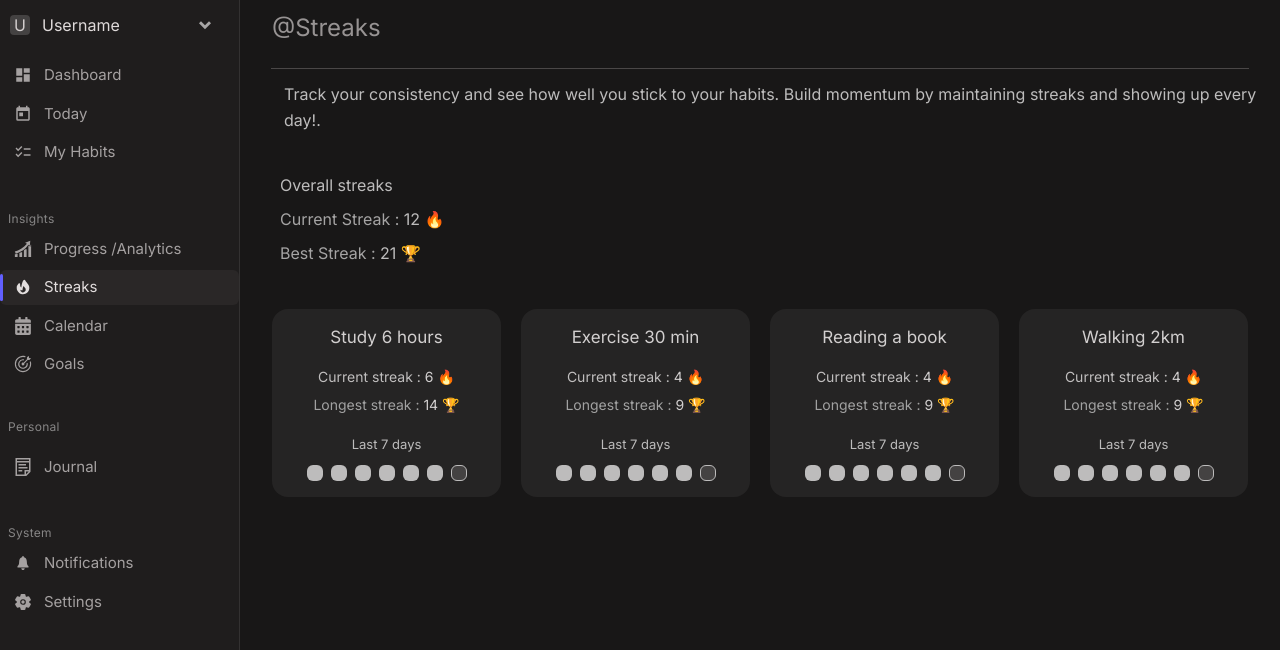
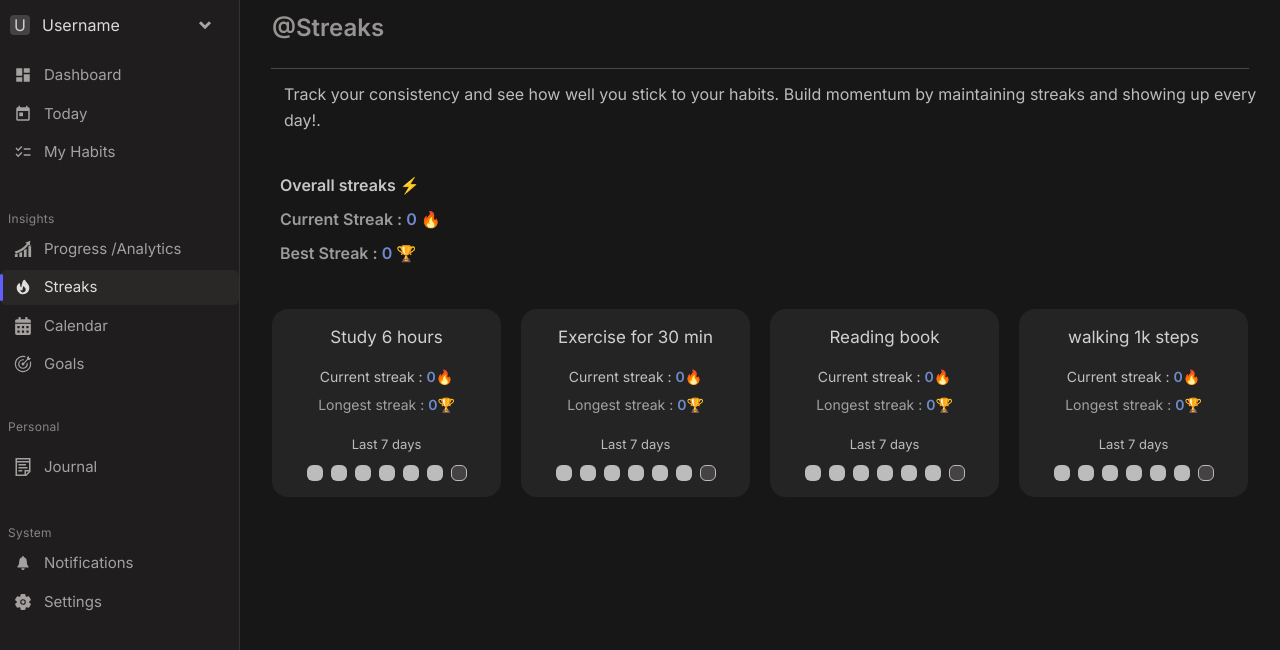
Before and after one commit to Ketancodes/habitflow, a React (Vite) app: page /dashboard/streaks in a window 1280 px wide. Shown: the top 650 px of the page. Built offline with nearby package versions, Linux system fonts and the light colour scheme.

Commit message:
goals page layout and ux or complete working logic is implemented

```diff
--- a/src/components/Goalcard.jsx
+++ b/src/components/Goalcard.jsx
@@ -15,6 +15,7 @@ export default function Goalcard({
   onAddProgress,
   onDelete,
   onArchive,
+  isProgressAddedToday,
 }) {
   const progress =
     totalDays && totalDays > 0
@@ -116,11 +117,17 @@ export default function Goalcard({
             </button>
           ) : (
             <button
-              className="mt-4 w-[90%] px-2 py-1.5 rounded-lg bg-[#3a3a3a] hover:bg-[#4a4a4a] hover:scale-[1.01] text-[#bebaba] cursor-pointer active:bg-[#4e51fa]  transition-transform duration-150 active:scale-[0.98]
- "
+              type="button"
+              disabled={isProgressAddedToday}
+              className={`mt-4 w-[90%] rounded-lg px-2 py-1.5 text-[#bebaba] transition-transform duration-150 ${
+                isProgressAddedToday
+                  ? "cursor-not-allowed bg-[#444343] text-[#777474] opacity-70"
+                  : "cursor-pointer bg-[#3a3a3a] hover:scale-[1.01] hover:bg-[#4a4a4a] active:scale-[0.98] active:bg-[#4e51fa]"
+              }`}
               onClick={() => onAddProgress(id)}
             >
-              <span className="text-xl">+</span> 1 day progress
+              <span className="text-xl">+</span>{" "}
+              {isProgressAddedToday ? "Progress added" : "1 day progress"}
             </button>
           )}
         </div>
--- a/src/context/Appcontext.jsx
+++ b/src/context/Appcontext.jsx
@@ -29,7 +29,17 @@ const defaultAppData = {
     title: "",
     habits: [],
   },
-  goals: [],
+  goals: [
+    {
+      id: 1,
+      title: "study 4 hours ",
+      frequency: "Daily",
+      totalDays: 90,
+      completedDays: 30,
+      active: true,
+      lastProgressDate: null,
+    },
+  ],
 };
 
 // logic for resetting the habit for new day
--- a/src/pages/Goals.jsx
+++ b/src/pages/Goals.jsx
@@ -1,6 +1,7 @@
 import { useState } from "react";
 import Goalcard from "../components/Goalcard";
 import Goalmodal from "../components/Goalmodal";
+import useAppContext from "../context/useAppcontext";
 const goalEmojiMap = [
   { keywords: ["study", "read", "book", "learn", "exam"], emoji: "📚" },
   { keywords: ["gym", "fitness", "workout", "exercise", "run"], emoji: "💪" },
@@ -23,29 +24,38 @@ const getGoalEmoji = (title) => {
 };
 
 export default function Goals() {
+  const { appData, setAppData } = useAppContext();
+  const goals = appData.goals;
+
   const [goalmodal, setGoalModal] = useState(false);
-  const [goals, setGoals] = useState([
-    {
-      id: 1,
-      title: "Gaining 10 kg",
-      totalDays: 90,
-      completedDays: 60,
-      active: true,
-    },
-  ]);
 
+  // add goal logic
   const handleAddGoal = (newGoal) => {
-    setGoals((prev) => [
+    const trimmedTitle = newGoal.title.trim();
+    if (!trimmedTitle) return;
+
+    const isDuplicate = goals.some(
+      (goal) => goal.title.trim().toLowerCase() === trimmedTitle.toLowerCase(),
+    );
+
+    if (isDuplicate) return;
+
+    setAppData((prev) => ({
       ...prev,
+      goals: [
+        ...prev.goals,
         {
           id: Date.now(),
-        title: newGoal.title,
+          title: trimmedTitle,
           totalDays: Number(newGoal.totalDays) || null,
           frequency: newGoal.frequency || "",
           completedDays: 0,
           active: true,
+          lastProgressDate: null,
         },
-    ]);
+      ],
+    }));
+
     setGoalModal(false);
   };
 
@@ -62,26 +72,41 @@ export default function Goals() {
 
   //delete logic
   const handleDelete = (id) => {
-    setGoals((prev) => prev.filter((goal) => goal.id !== id));
+    setAppData((prev) => ({
+      ...prev,
+      goals: prev.goals.filter((goal) => goal.id !== id),
+    }));
   };
 
   // handle add progress logic
   const handleAddProgress = (id) => {
-    setGoals((prev) =>
-      prev.map((goal) =>
-        goal.id === id &&
-        (!goal.totalDays || goal.completedDays < goal.totalDays)
-          ? { ...goal, completedDays: goal.completedDays + 1 }
-          : goal,
-      ),
-    );
+    const today = new Date().toLocaleDateString("en-CA");
+
+    setAppData((prev) => ({
+      ...prev,
+      goals: prev.goals.map((goal) => {
+        if (goal.id !== id) return goal;
+        if (!goal.active) return goal;
+        if (goal.lastProgressDate === today) return goal;
+        if (goal.totalDays && goal.completedDays >= goal.totalDays) return goal;
+
+        return {
+          ...goal,
+          completedDays: goal.completedDays + 1,
+          lastProgressDate: today,
+        };
+      }),
+    }));
   };
 
-  //handle archieve logic
+  //handle archive logic
   const handleArchive = (id) => {
-    setGoals((prev) =>
-      prev.map((goal) => (goal.id === id ? { ...goal, active: false } : goal)),
-    );
+    setAppData((prev) => ({
+      ...prev,
+      goals: prev.goals.map((goal) =>
+        goal.id === id ? { ...goal, active: false } : goal,
+      ),
+    }));
   };
 
   // order of goals for filterign the goal by status
@@ -146,7 +171,13 @@ export default function Goals() {
           </div>
 
           {/* main goal card container */}
-          <div className=" w-[90%] ml-12 mt-6 grid grid-cols-3 gap-6">
+          <div
+            className={`mt-6 grid w-[90%] gap-6 ${
+              goals.length === 0
+                ? "mx-auto min-h-[45vh] place-items-center"
+                : "ml-12 grid-cols-3"
+            }`}
+          >
             {orderedGoals.map((goal) => (
               <Goalcard
                 key={goal.id}
@@ -160,12 +191,21 @@ export default function Goals() {
                 frequency={goal.frequency}
                 onDelete={handleDelete}
                 onArchive={handleArchive}
+                isProgressAddedToday={
+                  goal.lastProgressDate ===
+                  new Date().toLocaleDateString("en-CA")
+                }
               />
             ))}
             <div
-              className="h-52 w-60 bg-[#272626] rounded-xl flex items-center justify-center cursor-pointer hover:bg-[#333232] "
+              className="h-52 w-60 bg-[#272626] rounded-xl flex flex-col gap-4 items-center justify-center cursor-pointer hover:bg-[#333232] "
               onClick={() => setGoalModal(true)}
             >
+              {goals.length === 0 && (
+                <p className="text-base text-md  text-[#8f8c8c]">
+                  No goals yet
+                </p>
+              )}
               <h4 className="text-xl text-[#7a7878] hover:text-[#a3a3a3] transition-transform duration-150 active:scale-[0.95]">
                 + Add Goal
               </h4>
--- a/src/pages/Streaks.jsx
+++ b/src/pages/Streaks.jsx
@@ -1,36 +1,15 @@
+import useAppContext from "../context/useAppcontext";
 export default function Streaks() {
-  const streakData = [
-    {
-      id: 1,
-      title: "Study 6 hours",
-      currentStreak: 6,
-      longestStreak: 14,
-    },
-    {
-      id: 2,
-      title: "Exercise 30 min",
-      currentStreak: 4,
-      longestStreak: 9,
-    },
-    {
-      id: 3,
-      title: "Reading a book",
-      currentStreak: 4,
-      longestStreak: 9,
-    },
-    {
-      id: 4,
-      title: "Walking 2km",
-      currentStreak: 4,
-      longestStreak: 9,
-    },
-  ];
+  const { appData } = useAppContext();
+  const todayHabits = appData.todayHabits;
 
   return (
     <>
       <section>
         <div>
-          <h1 className="ml-8 mt-3 text-2xl text-[#979393]">@Streaks</h1>
+          <h1 className="ml-8 mt-3 text-2xl text-[#979393] font-semibold ">
+            @Streaks
+          </h1>
           <div className="mt-6 flex justify-center">
             <div className="h-px w-[94%] bg-[#4a4747]"></div>
           </div>
@@ -38,38 +17,40 @@ export default function Streaks() {
             Track your consistency and see how well you stick to your habits.
             Build momentum by maintaining streaks and showing up every day!.
           </p>
-          <div className="ml-10 mt-4 py-3 flex flex-col gap-2.5 text-[#a5a4a4]">
-            <h2 className="text-[#bdbcbc]">Overall streaks</h2>
+          <div className="ml-10 mt-4 py-3 flex flex-col gap-2.5 text-[#9c9a9a] font-semibold">
+            <h2 className="text-[#c7c5c5]">Overall streaks ⚡</h2>
             <p>
-              Current Streak : <span className="text-[#bdbcbc]">12</span> 🔥
+              Current Streak : <span className="text-[#6d8bcc]">0</span> 🔥
             </p>
             <p>
-              Best Streak : <span className="text-[#bdbcbc]">21</span> 🏆
+              Best Streak : <span className="text-[#6d8bcc]">0</span> 🏆
             </p>
           </div>
           <div className="mt-8 grid grid-cols-4 gap-5 px-8">
-            {streakData.map((habit) => (
+            {todayHabits.length === 0 && (
+              <div className="col-span-4 flex h-48 items-center justify-center rounded-xl bg-[#252424] text-[#8f8c8c]">
+                No habits in today yet
+              </div>
+            )}
+
+            {todayHabits.map((habit) => (
               <div
                 key={habit.id}
                 className="rounded-2xl bg-[#252424] px-4 py-4 text-[#bdbcbc] hover:bg-[#2e2d2d] hover:scale-[1.01] transition-all"
               >
                 <h3 className="text-center text-[17px] text-[#d2cfcf]">
-                  {habit.title}
+                  {habit.text}
                 </h3>
 
                 <div className="mt-4 flex flex-col items-center gap-2 text-sm text-[#c0bebe]">
                   <p>
                     Current streak :{" "}
-                    <span className="text-[#d2cfcf]">
-                      {habit.currentStreak}
-                    </span>{" "}
+                    <span className="text-[#6d8bcc] font-semibold ">0</span>
                     🔥
                   </p>
                   <p className="text-[#a1a1a1]">
                     Longest streak :{" "}
-                    <span className="text-[#d2cfcf]">
-                      {habit.longestStreak}
-                    </span>{" "}
+                    <span className="text-[#6d8bcc] font-semibold ">0</span>
                     🏆
                   </p>
                   <h4 className="mt-3 text-[13px] text-[#bdbcbc]">
```
Lines whose indentation alone changed are shown as unchanged.
